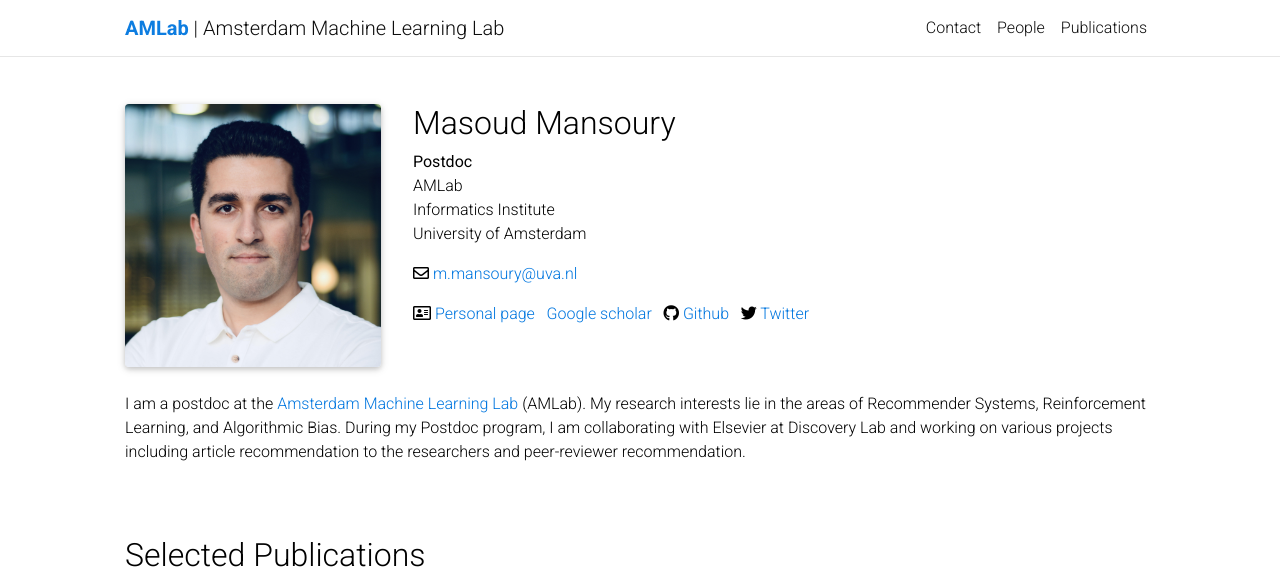
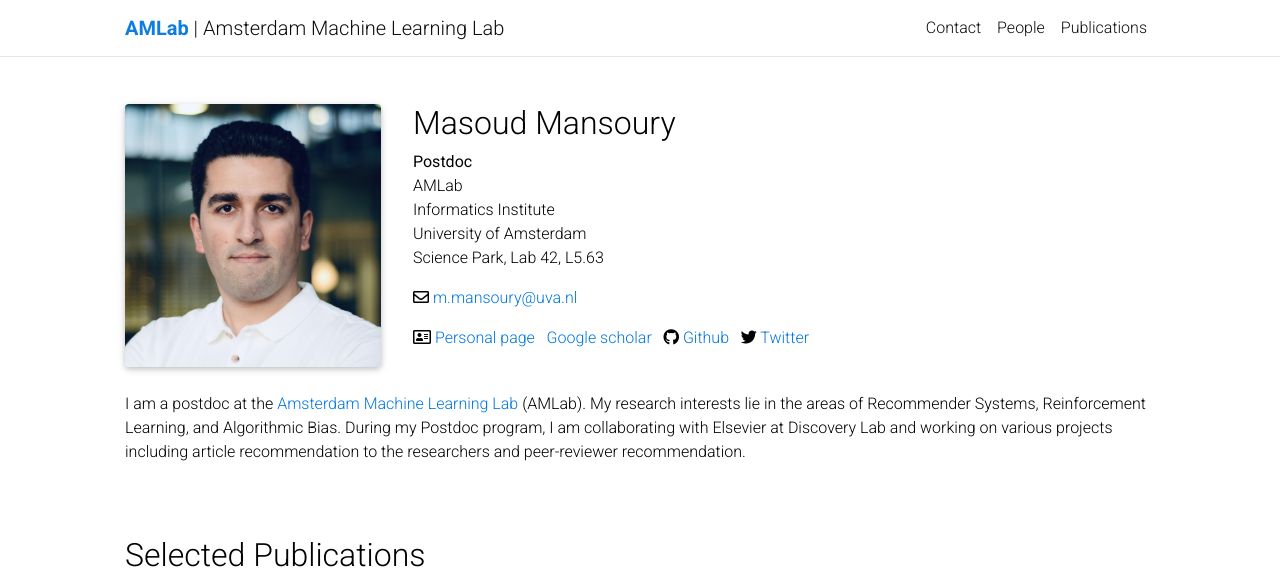
Before and after one commit to AMLab-Amsterdam/AMLab-Amsterdam.github.io, a Jekyll site: the page built from _people/MasoudMansoury.md, in a window 1280 px wide, cut to the strip 0-586 px from the top of the page. Built offline with Jekyll 4.4.1, drawn with Linux system fonts in a browser that asks for light colours; comment, search, counter and statistics services are not loaded; a style sheet for code colours, icons or effects is not loaded.

Commit message:
Added office

```diff
--- a/_people/MasoudMansoury.md
+++ b/_people/MasoudMansoury.md
@@ -4,6 +4,7 @@ first_name: Masoud
 last_name: Mansoury
 role: Postdoc
 email: m.mansoury@uva.nl
+office: Science Park, Lab 42, L5.63
 lab: AMLab
 institute: Informatics Institute
 university: University of Amsterdam
```
